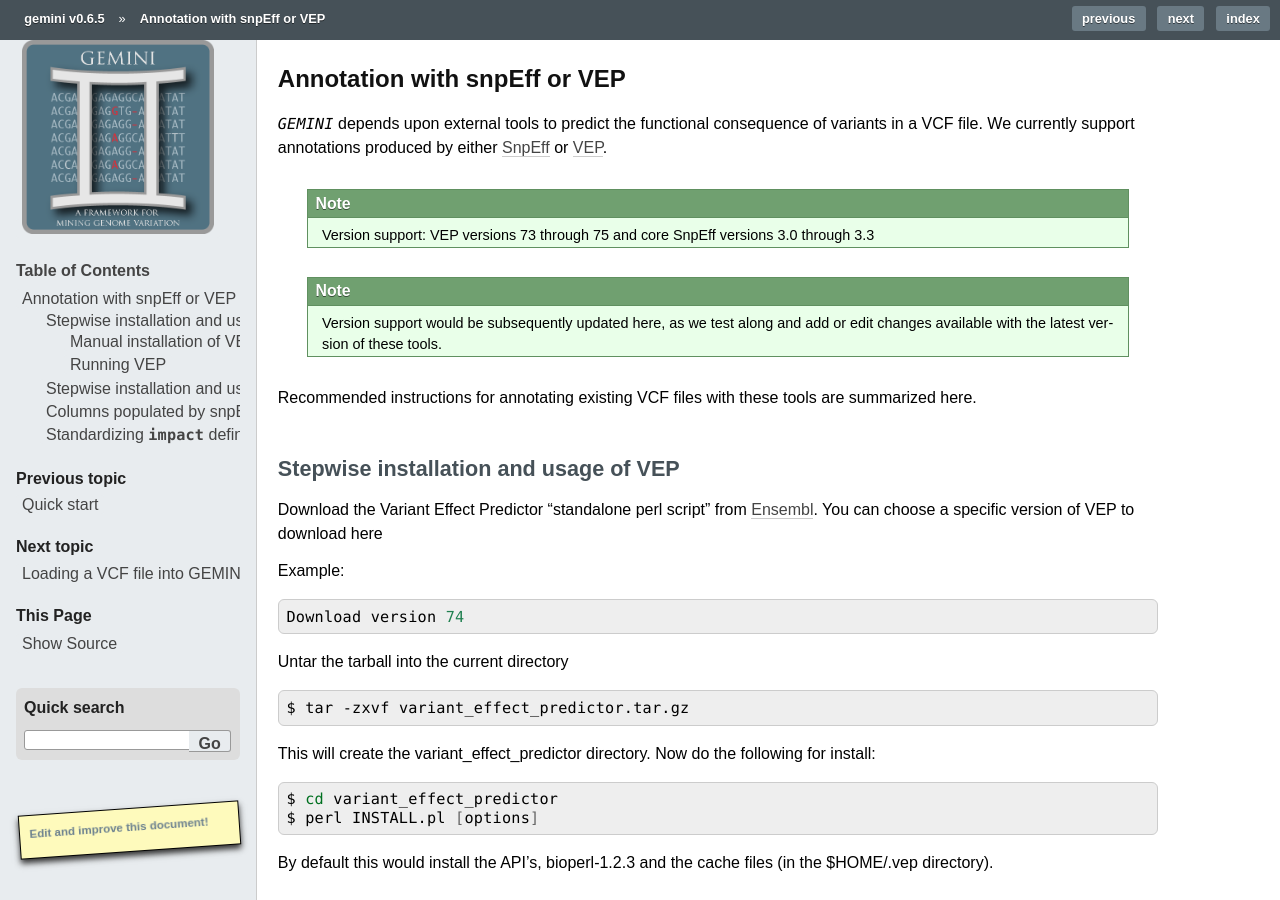
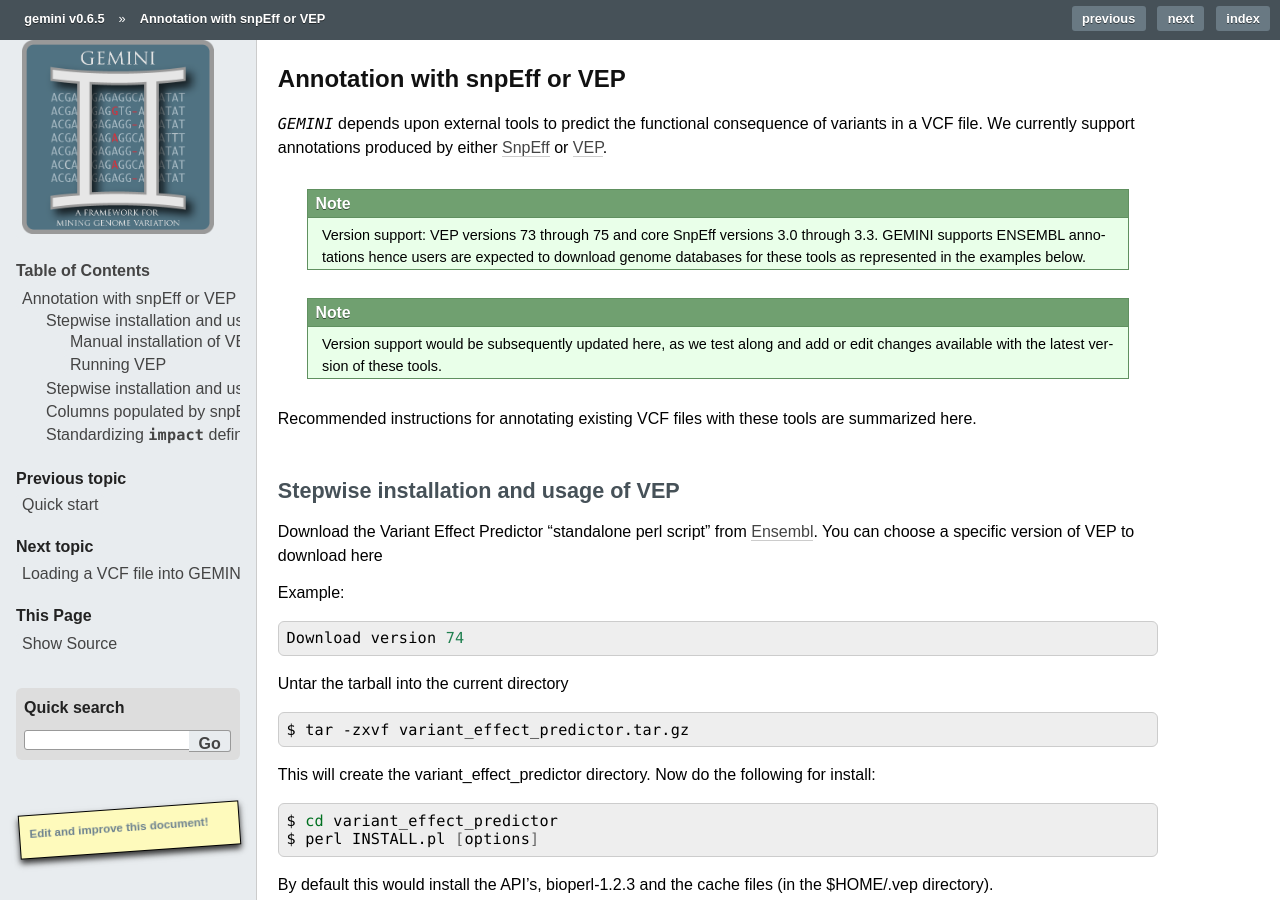
Before and after one commit to arq5x/gemini, a Sphinx documentation site: the page built from docs/content/functional_annotation.rst, in a window 1280 px wide and 900 px high. Built offline with Sphinx 7.4.7, drawn with Linux system fonts in a browser that asks for light colours; formulas are drawn with MathJax 3; pages that are not in the unit, such as notebooks, are missing from menus; comment, search, counter and statistics services are not loaded; the version number is read from the project's files by our own code.

Commit message:
document genome databases to use

```diff
--- a/docs/content/functional_annotation.rst
+++ b/docs/content/functional_annotation.rst
@@ -8,8 +8,9 @@
 
 .. note::
 
-	Version support: VEP versions 73 through 75 and core SnpEff
-	versions 3.0 through 3.3
+	Version support: VEP versions 73 through 75 and core SnpEff versions 3.0 through 3.3.
+	GEMINI supports ENSEMBL annotations hence users are expected to download genome databases
+	for these tools as represented in the examples below.
 
 .. note::
 
```
